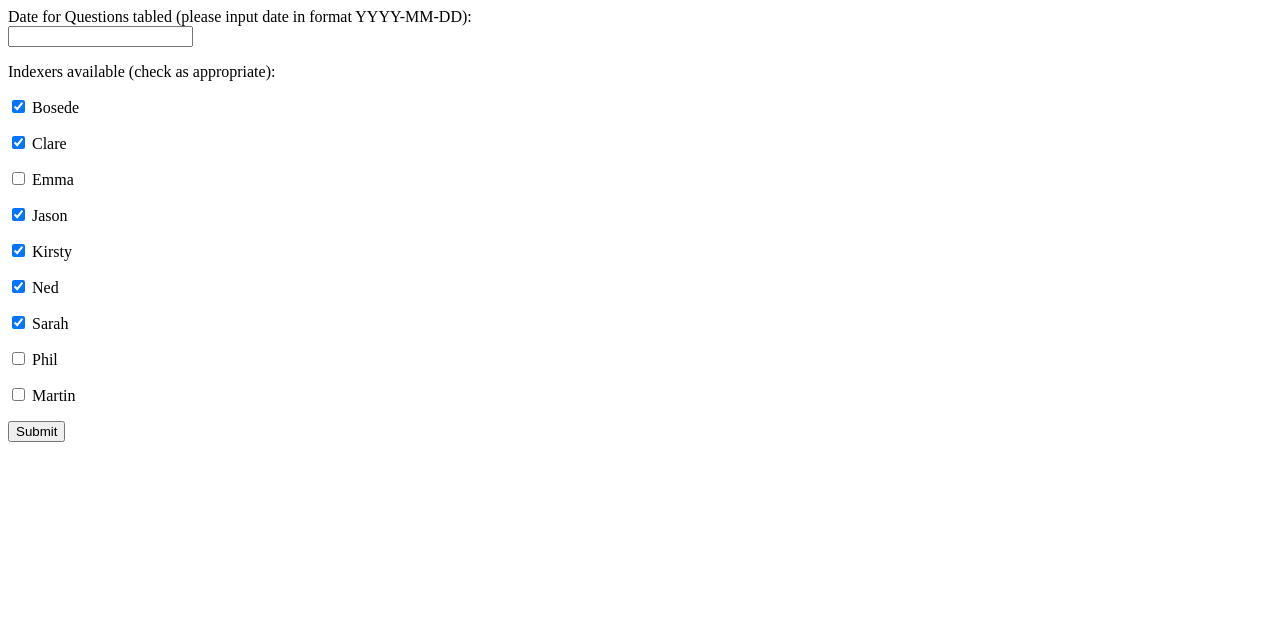
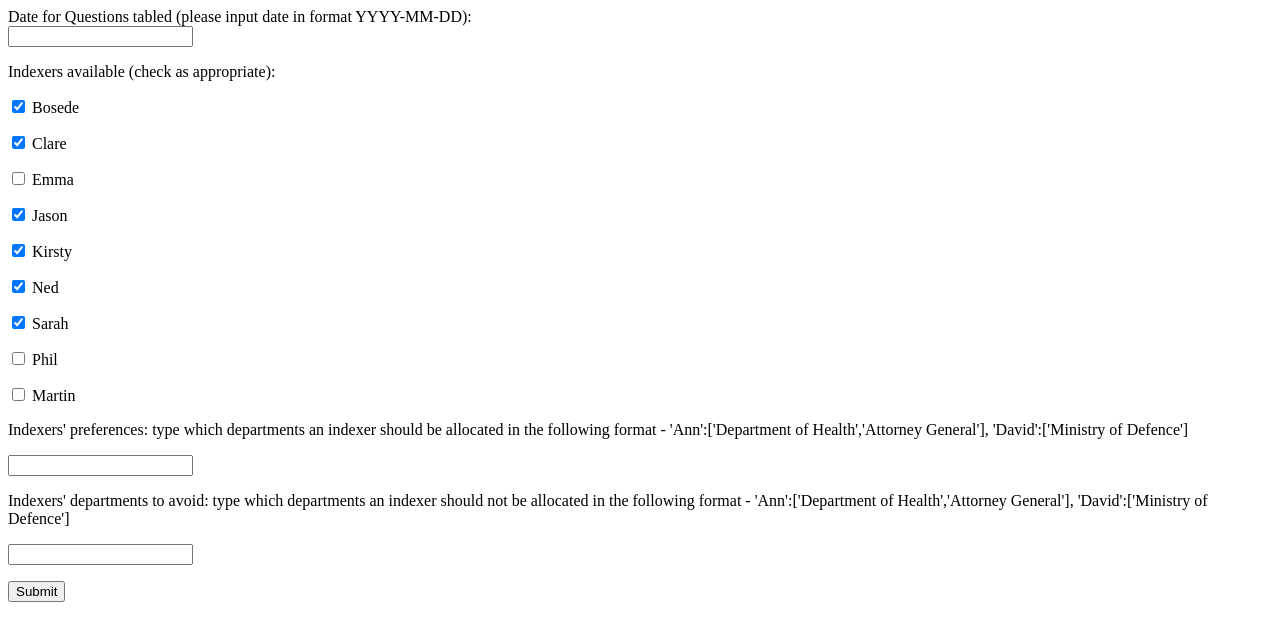
Before and after one commit to Mognar/wpqhandler, a Flask app: page / in a window 1280 px wide. Shown: the top 641 px of the page. Run offline with Flask 2, Linux system fonts and the light colour scheme.

Commit message:
Update student.html

```diff
--- a/templates/student.html
+++ b/templates/student.html
@@ -13,6 +13,12 @@
          <p><input type="checkbox" name="hello" value="Sarah" checked> Sarah</p>
          <p><input type="checkbox" name="hello" value="Phil" unchecked> Phil</p>
          <p><input type="checkbox" name="hello" value="Martin" unchecked> Martin</p>
+         <p>Indexers' preferences: type which departments an indexer should be allocated in the following format - 'Ann':['Department of Health','Attorney General'],
+              'David':['Ministry of Defence']</br>
+         <p><input type="textbox" name="preftext"></p>
+         <p>Indexers' departments to avoid: type which departments an indexer should not be allocated in the following format - 'Ann':['Department of Health','Attorney General'],
+              'David':['Ministry of Defence']</br>
+         <p><input type="textbox" name="avoidtext"></p>
       <input type="submit" value="Submit">
       </form>
 
```
